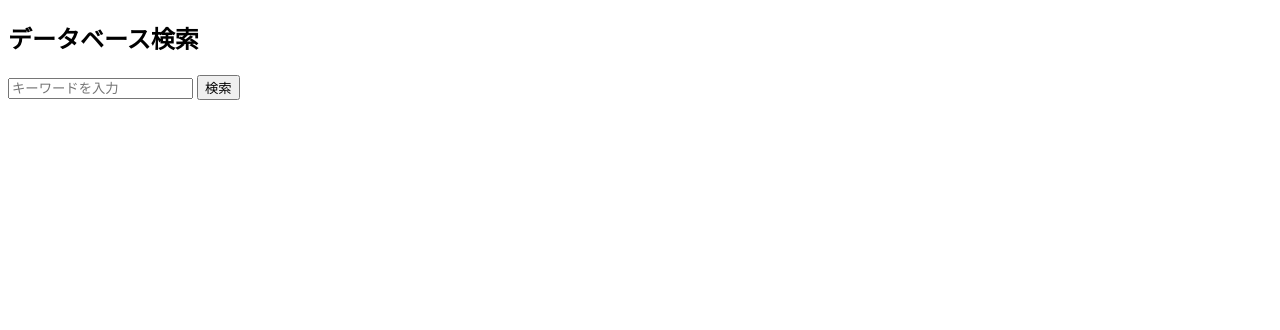
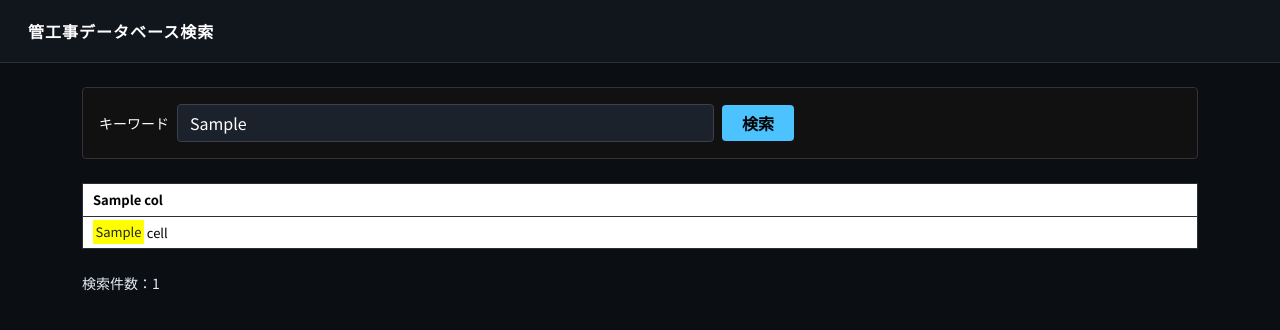
Before and after one commit to Norimaki-san/kan-koji-db, a Flask app: template templates/index.html in a window 1280 px wide. Shown: the top 330 px of the page. Run offline with Flask 3, Linux system fonts and the light colour scheme; the template is opened without the code that fills it: most values are stand-ins (such as "Sample title", 1, 10 or a date in 2020); parts of the project's set-up code (start-up, migrations or seed data) failed here and were passed over.

Commit message:
update demo version

```diff
--- a/app.py
+++ b/app.py
@@ -1,9 +1,13 @@
-from flask import Flask, render_template, request
+import os
+from flask import Flask, render_template, request, redirect, url_for, session
 import pandas as pd
 import unicodedata
-import difflib
 
 app = Flask(__name__)
+app.secret_key = os.environ.get("SECRET_KEY", "devkey")
+
+USERNAME = "nitto"
+PASSWORD = "8326084"
 
 EXCEL_FILE = "20260205_管工事積算用データベース.xlsx"
 
@@ -12,59 +16,124 @@ def normalize_text(text):
         return ""
     return unicodedata.normalize("NFKC", str(text)).strip()
 
-# 🔥 起動時に1回だけ読み込む（高速化）
+# ===== 起動時にデータ読み込み =====
 df = pd.read_excel(EXCEL_FILE, header=2)
 df.columns = [normalize_text(col) for col in df.columns]
 
-# 正規化列を事前作成
 df["費目_norm"] = df["費目"].apply(normalize_text)
 df["詳細規格_norm"] = df["詳細規格"].apply(normalize_text)
 
+# ===== 公表年月変換関数 =====
+def convert_excel_serial(value):
+    try:
+        value = int(value)
+        base_date = pd.Timestamp("1899-12-30")
+        real_date = base_date + pd.Timedelta(days=value)
+        return f"{real_date.year}年{real_date.month}月"
+    except:
+        return ""
+
+@app.route("/login", methods=["GET", "POST"])
+def login():
+    error = None
+
+    if request.method == "POST":
+        username = request.form.get("username")
+        password = request.form.get("password")
+
+        if username == USERNAME and password == PASSWORD:
+            session["logged_in"] = True
+            return redirect(url_for("index"))
+        else:
+            error = "IDまたはパスワードが違います"
+
+    return render_template("login.html", error=error)
+
 @app.route("/")
 def index():
-    return render_template("index.html")
+    if not session.get("logged_in"):
+        return redirect(url_for("login"))
+    return render_template(
+        "index.html",
+        results=None,
+        show_columns=False
+    )
 
-@app.route("/search", methods=["POST"])
+@app.route("/logout")
+def logout():
+    session.clear()
+    return redirect(url_for("login"))
+
+@app.after_request
+def add_header(response):
+    response.headers["Cache-Control"] = "no-store"
+    return response
+
+@app.route("/search", methods=["GET"])
 def search():
-    keyword = request.form["keyword"]
+
+    if not session.get("logged_in"):
+        return redirect(url_for("login"))
+
+    keyword = request.args.get("keyword", "")
+    selected_columns = request.args.getlist("display_columns")
+
     normalized_keyword = normalize_text(keyword)
 
-    filtered = df[
-        df["費目_norm"].str.contains(normalized_keyword, case=False, na=False) |
-        df["詳細規格_norm"].str.contains(normalized_keyword, case=False, na=False)
-    ].copy()
+    if keyword:
+        filtered = df[
+            df["費目_norm"].str.contains(normalized_keyword, case=False, na=False) |
+            df["詳細規格_norm"].str.contains(normalized_keyword, case=False, na=False)
+        ].copy()
+    else:
+        filtered = df.copy()
 
-    suggestions = []
-    if filtered.empty:
-        all_words = df["費目_norm"].unique().tolist()
-        suggestions = difflib.get_close_matches(normalized_keyword, all_words, n=5)
+    # ===== 列選択 =====
+    if selected_columns:
+        filtered = filtered[selected_columns]
+    else:
+        selected_columns = df.columns.tolist()
+        filtered = filtered[selected_columns]
 
-    # ===== 表示整形 =====
+    # ===== 公表年月変換（Excelシリアル値対応）=====
+    if "公表年月" in filtered.columns:
+        filtered["公表年月"] = filtered["公表年月"].apply(convert_excel_serial)
 
-    # 年月表示
-    if "公表年月" in filtered.columns:
-        filtered["公表年月"] = pd.to_datetime(filtered["公表年月"], errors="coerce").dt.strftime("%Y/%m")
-
-    # 数値カンマ
+    # ===== 数値整形 =====
     for col in ["公表価格", "設計価格(or見積もり)", "当時のGaia価格"]:
         if col in filtered.columns:
-            filtered[col] = pd.to_numeric(filtered[col], errors="coerce").map(lambda x: f"{int(x):,}" if pd.notna(x) else "")
+            filtered[col] = pd.to_numeric(
+                filtered[col], errors="coerce"
+            ).map(lambda x: f"{int(x):,}" if pd.notna(x) else "")
 
-    # %表示
     for col in ["設計採用率", "公表価格の採用率"]:
         if col in filtered.columns:
-            filtered[col] = pd.to_numeric(filtered[col], errors="coerce").map(lambda x: f"{x*100:.1f}%" if pd.notna(x) else "")
+            filtered[col] = pd.to_numeric(
+                filtered[col], errors="coerce"
+            ).map(lambda x: f"{x*100:.1f}%" if pd.notna(x) else "")
 
     filtered = filtered.drop(columns=["費目_norm", "詳細規格_norm"], errors="ignore")
 
-    results = filtered.to_dict(orient="records")
-    columns = filtered.columns.tolist()
+    page = int(request.args.get("page", 1))
+    per_page = 50
 
-    return render_template("results.html",
-                           results=results,
-                           columns=columns,
-                           keyword=keyword,
-                           suggestions=suggestions)
+    start = (page - 1) * per_page
+    end = start + per_page
+
+    total_count = len(filtered)
+    paginated = filtered.iloc[start:end]
+
+    return render_template(
+        "index.html",
+        results=paginated.values.tolist(),
+        columns=paginated.columns.tolist(),
+        all_columns=df.columns.tolist(),
+        selected_columns=selected_columns,
+        count=total_count,
+        highlight_keyword=keyword,
+        page=page,
+        show_columns=True
+    )
 
 if __name__ == "__main__":
     app.run(debug=True)
--- /dev/null
+++ b/templates/base.html
@@ -0,0 +1,152 @@
+<!DOCTYPE html>
+<html lang="ja">
+<head>
+<meta charset="UTF-8">
+<title>管工事データベース検索</title>
+
+<link href="https://cdn.jsdelivr.net/npm/bootstrap@5.3.2/dist/css/bootstrap.min.css" rel="stylesheet">
+
+<!-- 日本語シャープフォント -->
+<link href="https://fonts.googleapis.com/css2?family=Noto+Sans+JP:wght@400;500;700&display=swap" rel="stylesheet">
+
+<style>
+
+.form-label{
+    color:#ffffff;
+    font-weight:500;
+}
+
+body{
+    background:#0b0e13;
+    color:#e6edf3;
+    font-family:'Noto Sans JP', sans-serif;
+    font-size:14px;
+}
+
+/* ナビバー */
+.navbar-custom{
+    background:#11151c;
+    border-bottom:1px solid #2a2f38;
+    padding:14px 28px;
+}
+
+.navbar-brand{
+    color:#ffffff;
+    font-weight:600;
+    letter-spacing:1px;
+    font-size:16px;
+}
+
+/* カード */
+
+.card-custom h6{
+    color:#ffffff;
+}
+
+.card-custom{
+    background:#111;
+    border:1px solid #333;
+    border-radius:4px;
+　　color:#fff;
+}
+
+.card-custom label{
+    color:#fff;
+}
+
+/* 入力欄 */
+.form-control{
+    background:#1c222c;
+    border:1px solid #3a414d;
+    color:#ffffff;
+    border-radius:4px;
+}
+
+.form-control::placeholder{
+    color:#9ca3af;
+}
+
+.form-control:focus{
+    background:#1c222c;
+    border-color:#4cc2ff;
+    box-shadow:none;
+    color:#ffffff;
+}
+
+/* ボタン */
+.btn-main{
+    background:#4cc2ff;
+    border:none;
+    color:#000;
+    font-weight:600;
+    border-radius:4px;
+    padding:6px 20px;
+}
+
+.btn-main:hover{
+    background:#36a9e1;
+}
+
+/* テーブル */
+.table-wrapper{
+    overflow-x:auto;
+}
+
+.table{
+    color:#e6edf3;
+    font-size:13px;
+    white-space:nowrap;
+    border:1px solid #2a2f38;
+}
+
+.table thead{
+    background:#1a2029;
+    color:#ffffff;
+}
+
+.table th,
+.table td{
+    border:1px solid #2a2f38;
+    padding:6px 10px;
+    vertical-align:middle;
+}
+
+.table tbody tr:hover{
+    background:#141922;
+}
+
+/* ログイン中央配置 */
+.center-box{
+    max-width:420px;
+    margin:120px auto;
+}
+
+/* 列選択エリア専用 */
+.column-select label{
+    color:#ffffff;
+    font-size:13px;
+}
+
+.column-select h6{
+    color:#ffffff;
+    font-weight:600;
+}
+
+</style>
+</head>
+
+<body>
+
+<nav class="navbar navbar-custom d-flex justify-content-between">
+    <span class="navbar-brand">管工事データベース検索</span>
+    {% if session.get("logged_in") %}
+    <a href="{{ url_for('logout') }}" class="btn btn-outline-light btn-sm">ログアウト</a>
+    {% endif %}
+</nav>
+
+<div class="container mt-4">
+{% block content %}{% endblock %}
+</div>
+
+</body>
+</html>
--- a/templates/index.html
+++ b/templates/index.html
@@ -1,15 +1,83 @@
-<!DOCTYPE html>
-<html>
-<head>
-    <meta charset="UTF-8">
-    <title>データベース検索</title>
-</head>
-<body>
-    <h2>データベース検索</h2>
+{% extends "base.html" %}
+{% block content %}
 
-    <form action="/search" method="post">
-        <input type="text" name="keyword" placeholder="キーワードを入力" required>
-        <button type="submit">検索</button>
-    </form>
-</body>
-</html>
+<form method="GET" action="/search">
+
+<!-- ===== 検索エリア ===== -->
+<div class="card card-custom p-3 mb-4">
+    <div class="row g-2 align-items-center">
+        <div class="col-auto">
+            <label class="form-label mb-0">キーワード</label>
+        </div>
+        <div class="col-md-6">
+            <input type="text"
+                   name="keyword"
+                   value="{{ highlight_keyword }}"
+                   class="form-control">
+        </div>
+        <div class="col-auto">
+            <button type="submit" class="btn btn-main">検索</button>
+        </div>
+    </div>
+</div>
+
+{% if show_columns %}
+
+<!-- ===== 表示列選択（検索後のみ表示） ===== -->
+<div class="card card-custom p-3 mb-3">
+    <h6>表示列選択</h6>
+    <div class="row">
+        {% for col in all_columns %}
+        <div class="col-md-3">
+            <input type="checkbox"
+                   name="display_columns"
+                   value="{{ col }}"
+                   {% if col in selected_columns %}checked{% endif %}>
+            <label>{{ col }}</label>
+        </div>
+        {% endfor %}
+    </div>
+
+    <div class="mt-3 text-end">
+        <button type="submit" class="btn btn-main">表示列を反映</button>
+    </div>
+</div>
+
+{% endif %}
+
+</form>
+
+<!-- ===== 検索結果 ===== -->
+{% if results %}
+<div class="table-wrapper">
+<table class="table table-sm">
+<thead>
+<tr>
+{% for col in columns %}
+<th>{{ col }}</th>
+{% endfor %}
+</tr>
+</thead>
+<tbody>
+{% for row in results %}
+<tr>
+{% for cell in row %}
+<td>
+{% if highlight_keyword %}
+{{ cell|string|replace(highlight_keyword,
+'<mark style="background:yellow;">'+highlight_keyword+'</mark>')|safe }}
+{% else %}
+{{ cell }}
+{% endif %}
+</td>
+{% endfor %}
+</tr>
+{% endfor %}
+</tbody>
+</table>
+</div>
+
+<p class="mt-2">検索件数：{{ count }}</p>
+{% endif %}
+
+{% endblock %}
```
Also changed, not shown: templates/login.html (added, +29 -0 lines).
